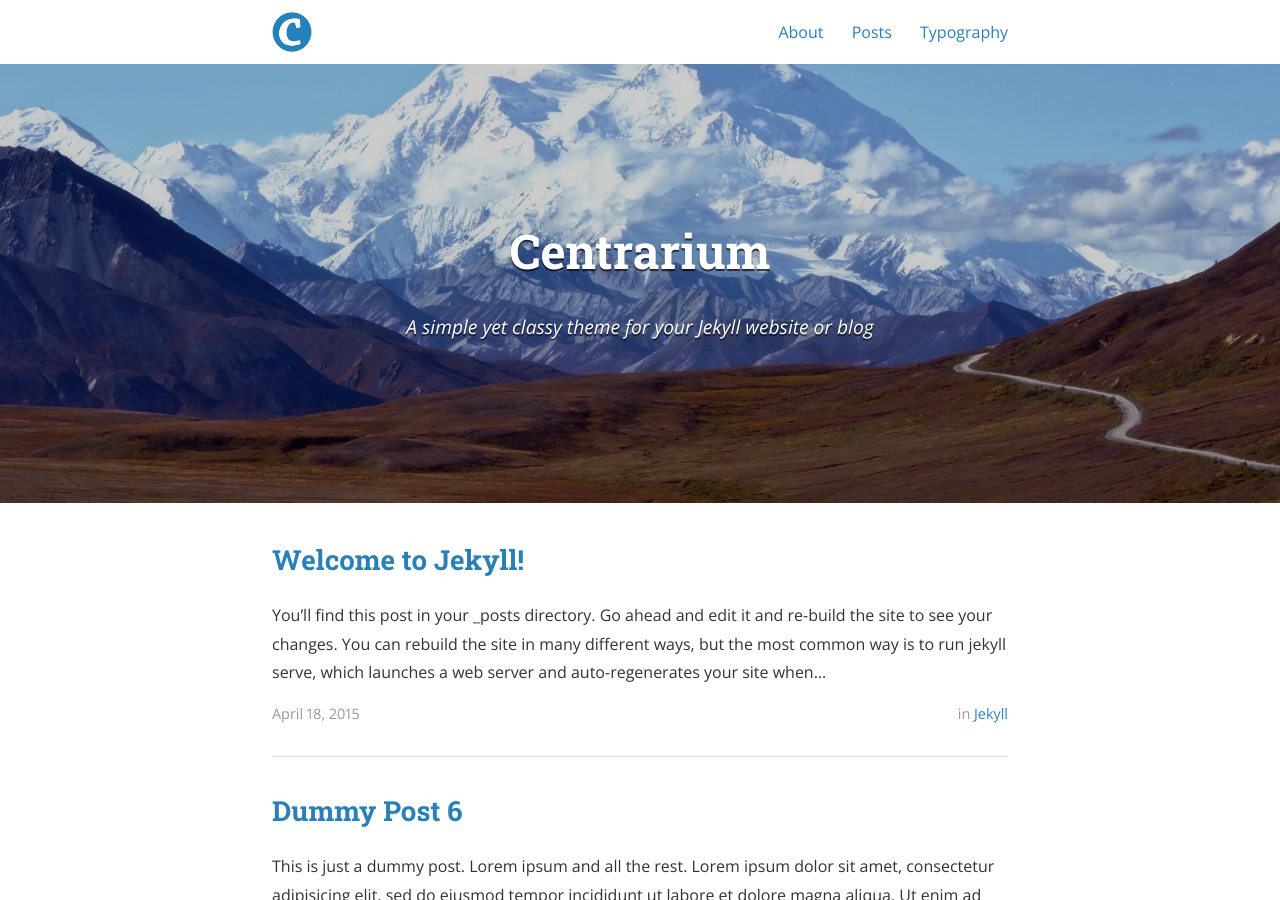
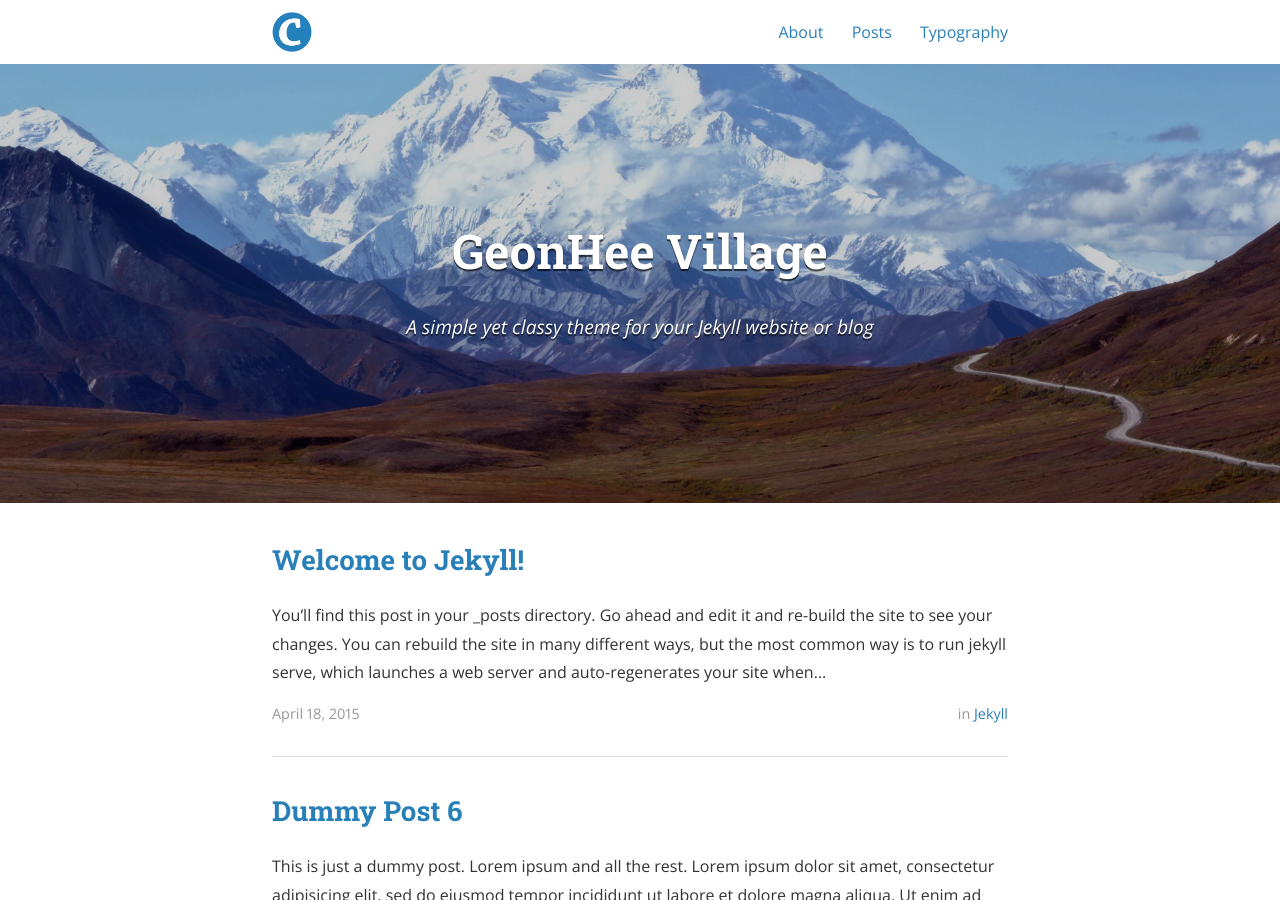
Before and after one commit to gbeea1004/gbeea1004..github.io, a Jekyll site: the page built from index.html, in a window 1280 px wide and 900 px high. Built offline with Jekyll 4.4.1, drawn with Linux system fonts in a browser that asks for light colours; nearby versions of some CDN libraries; the list of posts is cut into pages by our own code; some of the changed text lies outside the part shown.

Commit message:
config.yml - baseurl Modify

```diff
--- a/_config.yml
+++ b/_config.yml
@@ -9,7 +9,7 @@
   - "/vendor/"
 
 # Site settings
-title: Centrarium
+title: GeonHee Village
 subtitle: "A simple yet classy theme for your Jekyll website or blog"
 email: blcentra@gmail.com
 name: Ben Centra
@@ -18,8 +18,8 @@
 # Base URL of site (i.e. /blog). It should always start with a slash,
 # and never end with a slash. Set it to a blank value if hosting at the
 # root of your server.
-baseurl: "/centrarium" # the subpath of your site, e.g. /blog/
-url: "http://bencentra.github.io" # the base hostname & protocol for your site
+baseurl: # the subpath of your site, e.g. /blog/
+url: "http://gbeea1004.github.io" # the base hostname & protocol for your site
 cover: "/assets/header_image.jpg"
 logo: "/assets/logo.png"
 
```
